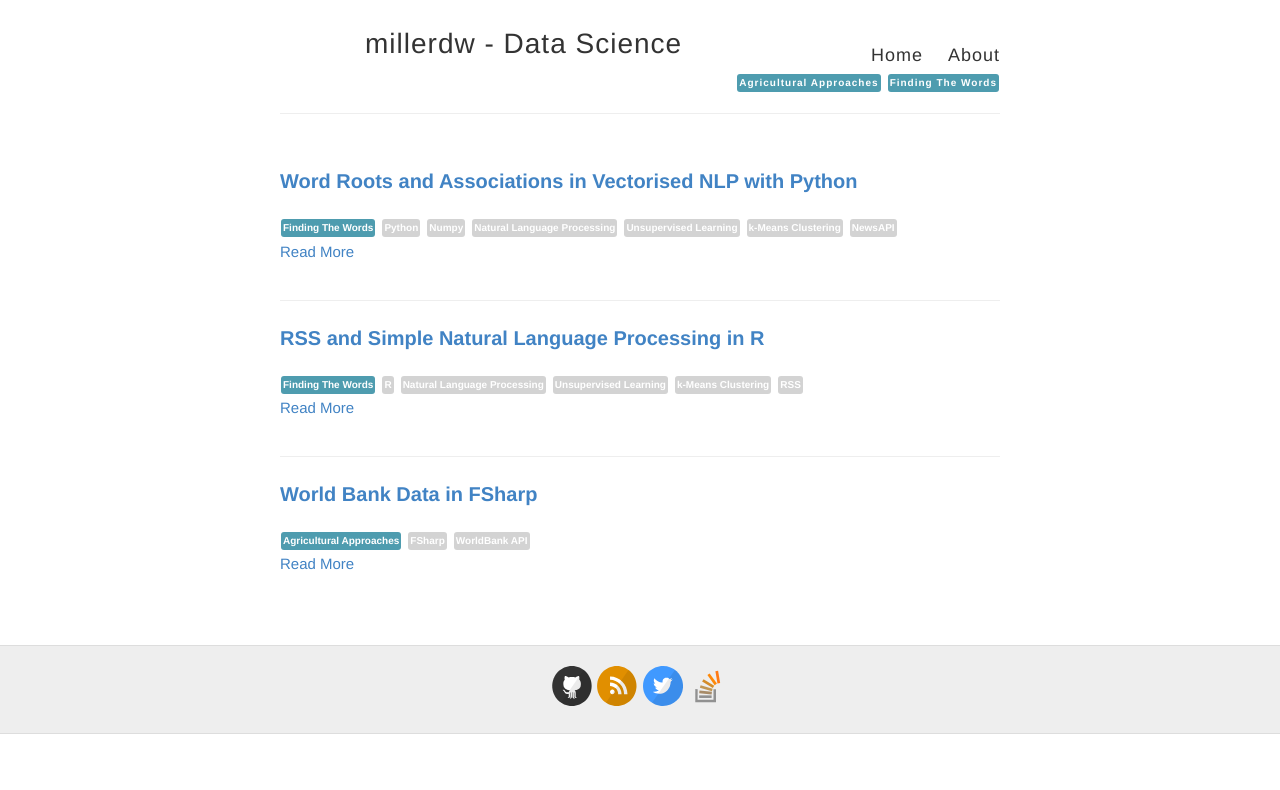
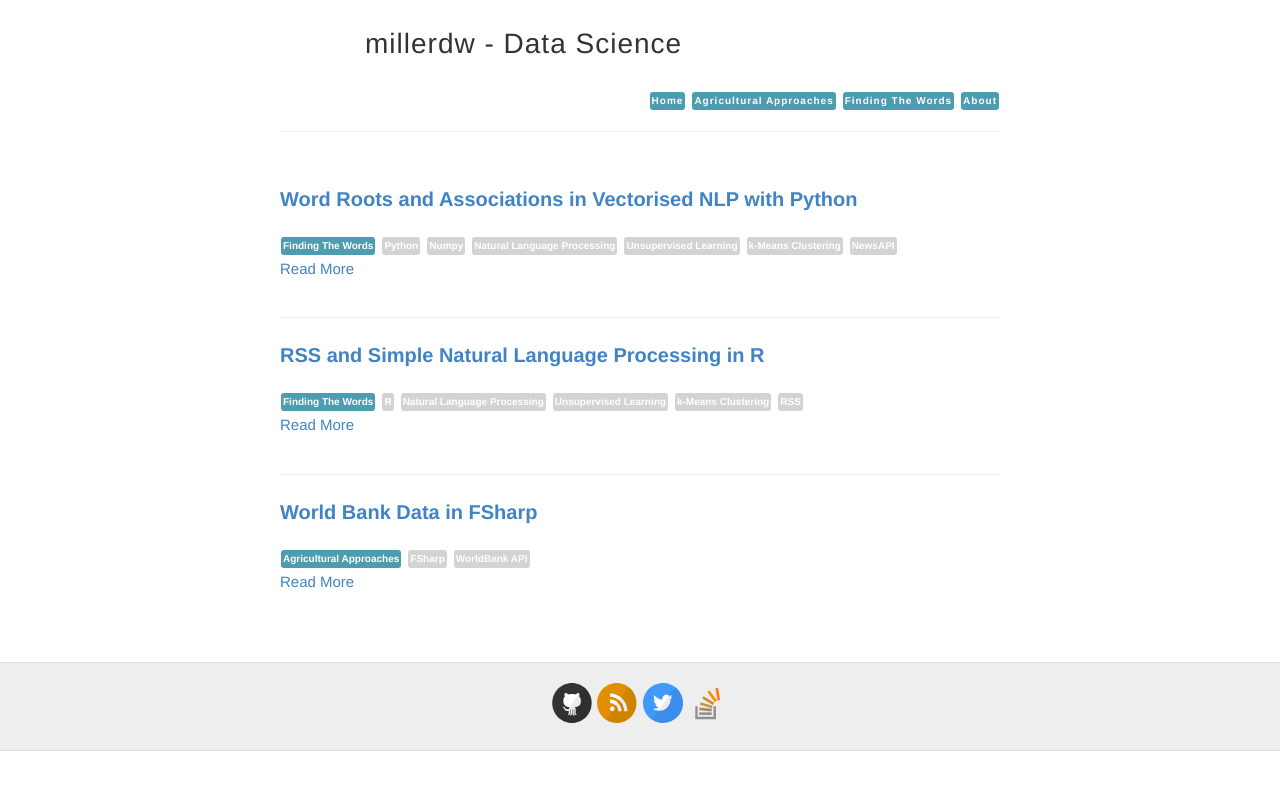
Before and after one commit to millerdw/millerdw.github.io, a Jekyll site: the page built from index.html, in a window 1280 px wide. Shown: the top 790 px of the page. Built offline with Jekyll 4.4.1, drawn with Linux system fonts in a browser that asks for light colours.

Commit message:
Update default.html

```diff
--- a/_layouts/default.html
+++ b/_layouts/default.html
@@ -26,17 +26,16 @@
             <p class="site-description">{{ site.description }}</p>
           </div>
 
-          <div align="right">
+          <div align="center">
             <nav>
-              <a href="{{ site.baseurl }}/">Home</a>
-              <a href="{{ site.baseurl }}/about">About</a>
-              <br>
+              <a class="category" href="{{ site.baseurl }}/">Home</a>
               {% for category in site.categories %}
                 {% assign c = category | first %}
                 <a class="category" href="{{ '/tag/' | append:c }}" rel="tag">
                   {{ c }}
                 </a>
               {% endfor %}
+              <a class="category" href="{{ site.baseurl }}/about">About</a>
             </nav>
           </div>
 
```
